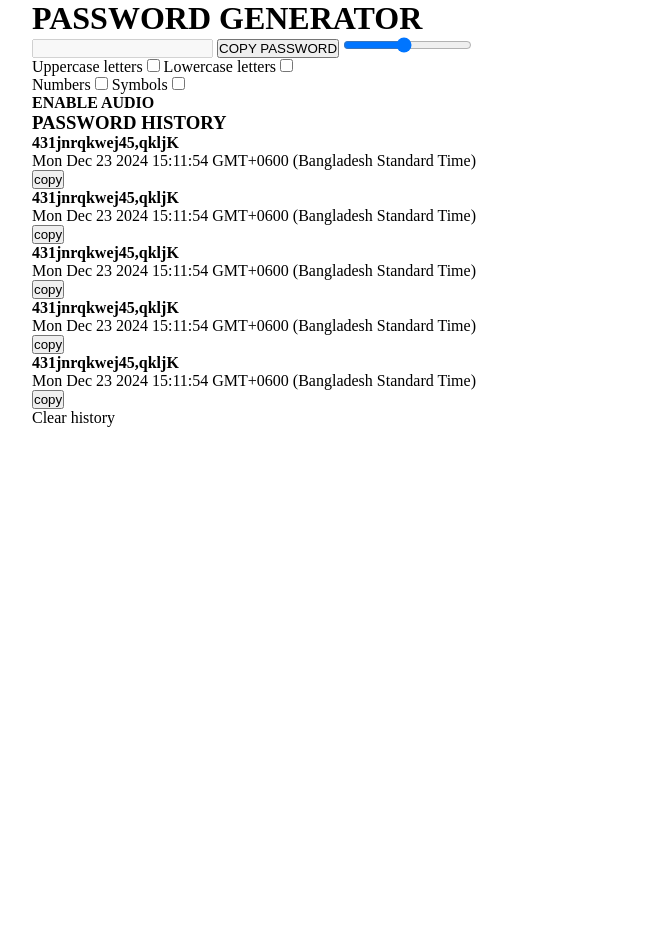
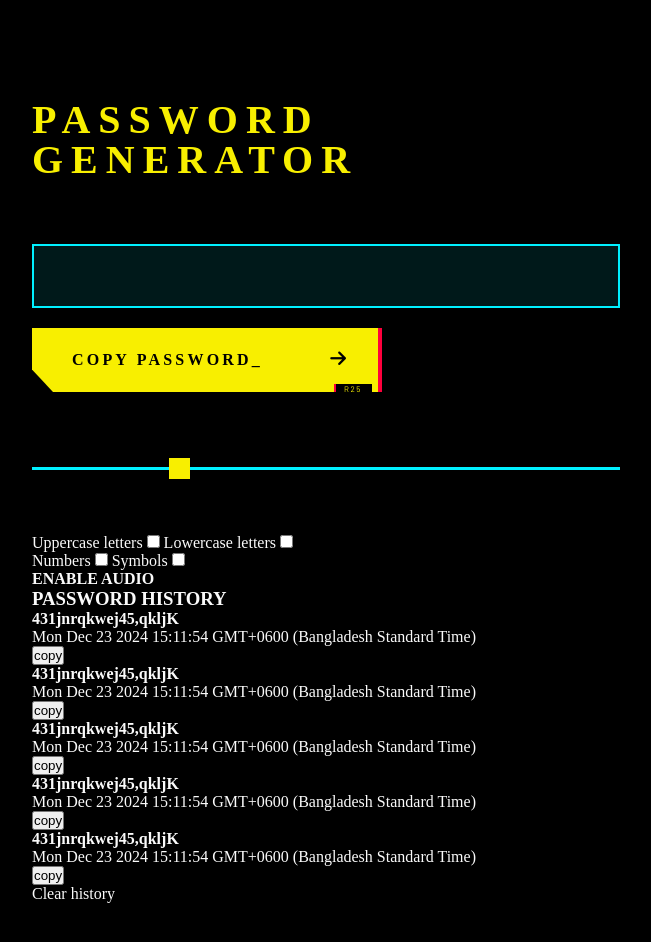
Before and after one commit to TanjilHaque/Password_Generetor_Cyberpunk, a plain HTML site: page index.html in a window 1280 px wide. Shown: the whole page, without its empty margins (48-699 px from the left). Before the commit the page ends 800 px from the top, so only its background shows below. Drawn offline with Linux system fonts and the light colour scheme; a web font is replaced by a local one.

Commit message:
style started

```diff
--- a/css/style.css
+++ b/css/style.css
@@ -38,20 +38,142 @@ img {
     width: 1120px;
     margin: auto;
 }
+
 /* ===================================Common CSS====================================== */
 
 /* ===================================root CSS====================================== */
-:root{
+:root {
     --cyber-font: "Tomorrow", serif;
+    --barlow-font: "Barlow", serif;
 
     --yellow: #F8EF00;
     --aqua: #00F0FF;
     --aquaOP: rgba(0, 238, 255, 0.1);
     --light-text: #FAFAFA;
     --grey-text: #BBBBBB;
+    --red-border: #FF003C;
 }
+
 /* ===================================root CSS====================================== */
 
-body{
+body {
     font-family: var(--cyber-font);
+    background-color: black;
+    color: var(--light-text);
 }
+
+.container {
+    padding-top: 100px;
+    padding-bottom: 110px;
+}
+
+.heading {
+    font-size: 40px;
+    line-height: 40px;
+    font-weight: 700;
+    color: var(--yellow);
+    letter-spacing: 8px;
+    margin-bottom: 64px;
+}
+
+.passwordBox {
+    padding: 20px;
+    width: 588px;
+    height: 64px;
+    background-color: var(--aquaOP);
+    border: 2px solid var(--aqua);
+    outline: none;
+    margin-bottom: 20px;
+}
+
+.copyPass {
+    display: block;
+    width: 350px;
+    height: 64px;
+    padding-top: 20px;
+    padding-bottom: 20px;
+    padding-left: 40px;
+    font-family: var(--cyber-font);
+    font-size: 16px;
+    font-weight: 600;
+    color: black;
+    line-height: 24px;
+    letter-spacing: 3.2px;
+    text-align: start;
+    background-color: var(--yellow);
+    clip-path: polygon(0 0, 100% 0, 100% 100%, 6% 100%, 0 65%);
+    cursor: pointer;
+    transition: 0.5s all linear;
+    margin-bottom: 64px;
+    border: none;
+    position: relative;
+}
+
+.copyBtnContainer{
+    position: relative;
+    width: 350px;
+}
+
+.copyBtnContainer::after{
+    position: absolute;
+    content: "";
+    bottom: 0;
+    right: 46px;
+    height: 8px;
+    width: 2px;
+    background: var(--red-border);
+}
+
+.r25btn{
+    position: absolute;
+    width: 38px;
+    height: 8px;
+    bottom: 0;
+    right: 10px;
+    background-color: black;
+    color: var(--yellow);
+    font-size: 8px;
+    letter-spacing: 1.6px;
+    text-align: center;
+    font-family: var(--barlow-font);
+}
+
+.copyPass::after{
+    position: absolute;
+    content: '';
+    top: 0;
+    right: 0px;
+    height: 64px;
+    width: 4px;
+    background: var(--red-border);
+}
+
+.copyPass:hover {
+    background-color: var(--red-border);
+}
+
+.copyPass i {
+    display: inline-block;
+    font-size: 18px;
+    margin-left: 60px;
+}
+
+.inputSlider {
+    -webkit-appearance: none;
+    appearance: none;
+    cursor: pointer;
+    width: 588px;
+    height: 3px;
+    border-radius: none;
+    background: var(--aqua);
+    margin-bottom: 64px;
+}
+
+.inputSlider::-webkit-slider-thumb {
+    -webkit-appearance: none;
+    appearance: none;
+    width: 21px;
+    height: 21px;
+    border-radius: none;
+    background-color: var(--yellow);
+}
--- a/index.html
+++ b/index.html
@@ -5,11 +5,43 @@
     <meta charset="UTF-8">
     <meta name="viewport" content="width=device-width, initial-scale=1.0">
     <title>Password Generator</title>
+
+    <!-- ================================Font Awsome================================= -->
+    <link rel="stylesheet" href="https://site-assets.fontawesome.com/releases/v6.7.2/css/all.css">
+
+    <link rel="stylesheet" href="https://site-assets.fontawesome.com/releases/v6.7.2/css/sharp-duotone-thin.css">
+
+    <link rel="stylesheet" href="https://site-assets.fontawesome.com/releases/v6.7.2/css/sharp-duotone-solid.css">
+
+    <link rel="stylesheet" href="https://site-assets.fontawesome.com/releases/v6.7.2/css/sharp-duotone-regular.css">
+
+    <link rel="stylesheet" href="https://site-assets.fontawesome.com/releases/v6.7.2/css/sharp-duotone-light.css">
+
+    <link rel="stylesheet" href="https://site-assets.fontawesome.com/releases/v6.7.2/css/sharp-thin.css">
+
+    <link rel="stylesheet" href="https://site-assets.fontawesome.com/releases/v6.7.2/css/sharp-solid.css">
+
+    <link rel="stylesheet" href="https://site-assets.fontawesome.com/releases/v6.7.2/css/sharp-regular.css">
+
+    <link rel="stylesheet" href="https://site-assets.fontawesome.com/releases/v6.7.2/css/sharp-light.css">
+
+    <link rel="stylesheet" href="https://site-assets.fontawesome.com/releases/v6.7.2/css/duotone-thin.css">
+
+    <link rel="stylesheet" href="https://site-assets.fontawesome.com/releases/v6.7.2/css/duotone-regular.css">
+
+    <link rel="stylesheet" href="https://site-assets.fontawesome.com/releases/v6.7.2/css/duotone-light.css">
+    <!-- ================================Font Awsome================================= -->
+
     <!-- ================================Google Fonts================================= -->
     <link rel="preconnect" href="https://fonts.googleapis.com">
     <link rel="preconnect" href="https://fonts.gstatic.com" crossorigin>
     <link
         href="https://fonts.googleapis.com/css2?family=DM+Sans:ital,opsz,wght@0,9..40,100..1000;1,9..40,100..1000&family=Tomorrow:ital,wght@0,100;0,200;0,300;0,400;0,500;0,600;0,700;0,800;0,900;1,100;1,200;1,300;1,400;1,500;1,600;1,700;1,800;1,900&family=Work+Sans:ital,wght@0,100..900;1,100..900&display=swap"
+        rel="stylesheet">
+    <link rel="preconnect" href="https://fonts.googleapis.com">
+    <link rel="preconnect" href="https://fonts.gstatic.com" crossorigin>
+    <link
+        href="https://fonts.googleapis.com/css2?family=Barlow:ital,wght@0,100;0,200;0,300;0,400;0,500;0,600;0,700;0,800;0,900;1,100;1,200;1,300;1,400;1,500;1,600;1,700;1,800;1,900&family=DM+Sans:ital,opsz,wght@0,9..40,100..1000;1,9..40,100..1000&family=Tomorrow:ital,wght@0,100;0,200;0,300;0,400;0,500;0,600;0,700;0,800;0,900;1,100;1,200;1,300;1,400;1,500;1,600;1,700;1,800;1,900&family=Work+Sans:ital,wght@0,100..900;1,100..900&display=swap"
         rel="stylesheet">
     <!-- ================================Google Fonts================================= -->
     <link rel="stylesheet" href="./css/style.css">
@@ -19,11 +51,15 @@
     <div class="container">
         <div class="generatorSection">
             <h1 class="heading">
-                PASSWORD GENERATOR
+                PASSWORD <br>
+                GENERATOR
             </h1>
-            <input type="text" disabled class="passwordBox">
-            <button class="copyPass">COPY PASSWORD</button>
-            <input type="range" value="8" min="1" max="16" class="inputSlider">
+            <input type="text" class="passwordBox">
+            <div class="copyBtnContainer">
+                <button class="copyPass">COPY PASSWORD_ <i class="fa-sharp fa-solid fa-arrow-right"></i></button>
+                <span class="r25btn">R25</span>
+            </div>
+            <input type="range" value="8" min="1" max="30" class="inputSlider">
             <div class="row">
                 <label for="upperCase">Uppercase letters</label>
                 <input type="checkbox" class="checkboxPass" id="upperCase">
```
